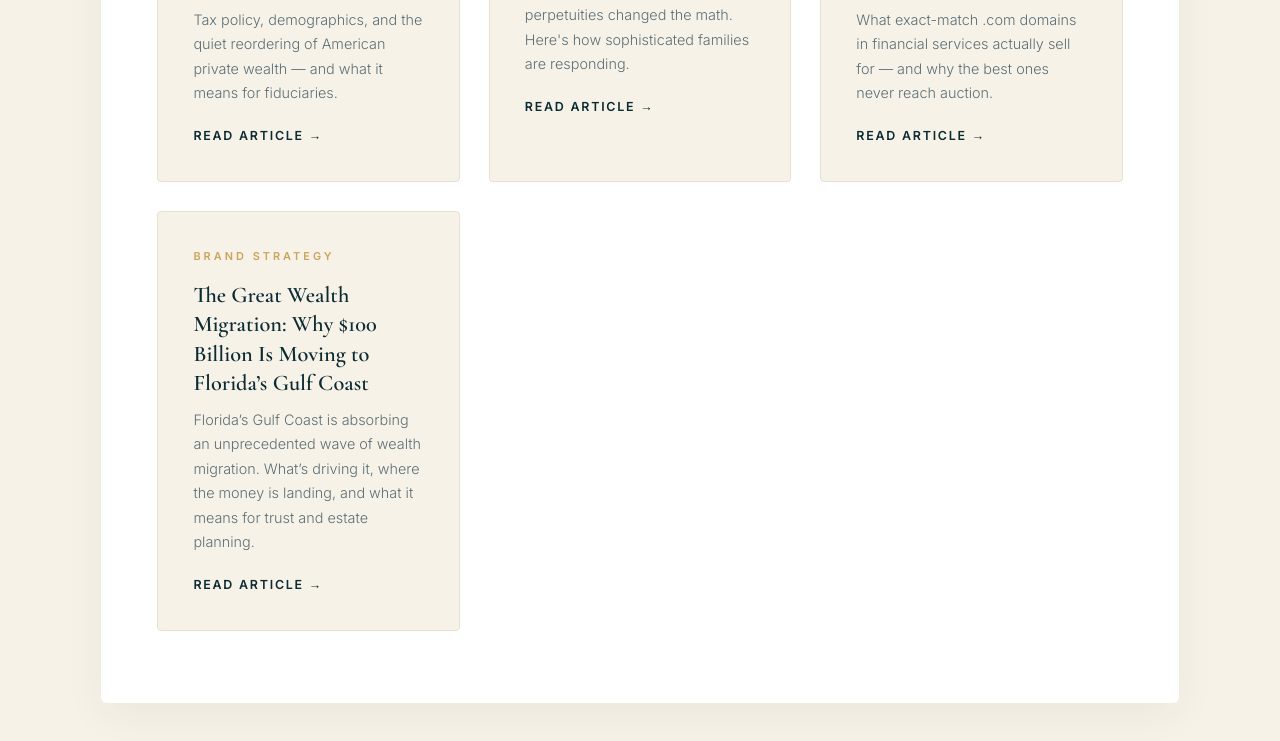
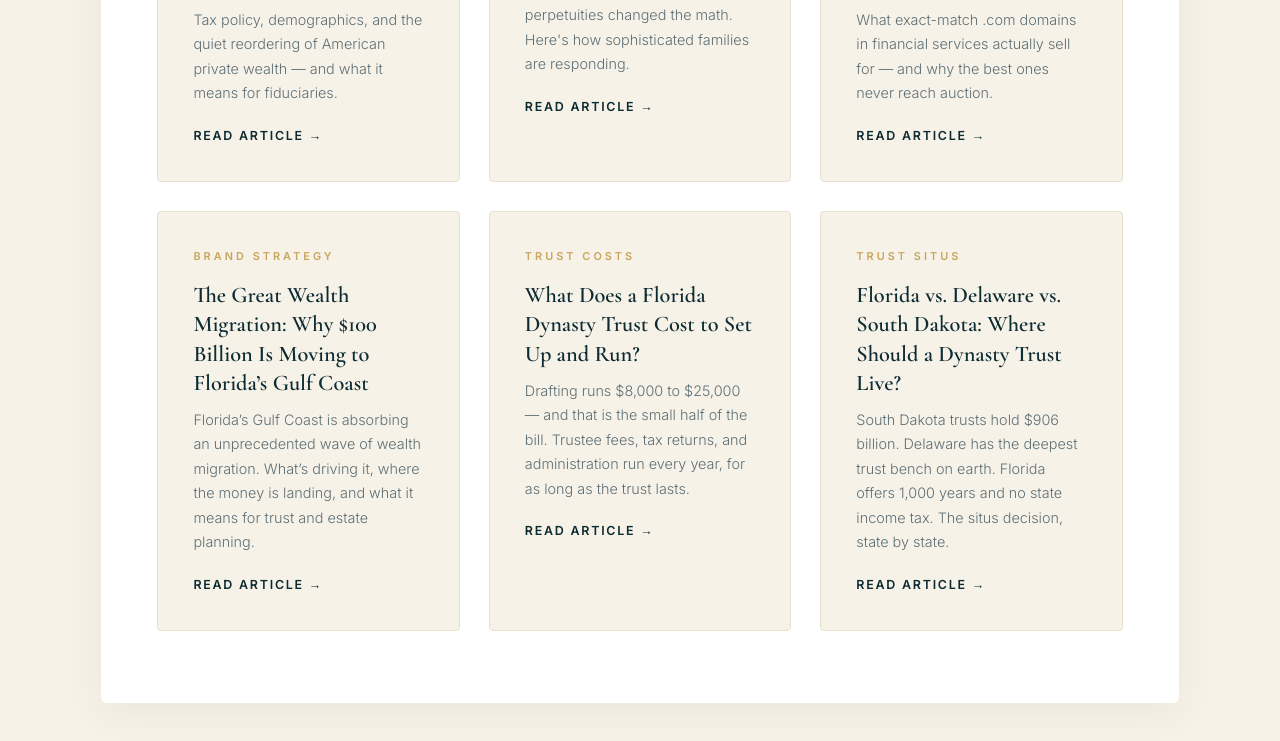
Before and after one commit to primedomaincapital/gulfshoretrust, a plain HTML site: page index.html in a window 1280 px wide. Shown: the part 3969-4710 px from the top of the page. Drawn offline with nearby package versions, Linux system fonts and the light colour scheme.

Commit message:
Add insights 6-7 cards to homepage

```diff
--- a/index.html
+++ b/index.html
@@ -146,6 +146,8 @@ footer .fn{font-family:'Cormorant Garamond',serif;font-size:1.1rem;letter-spacin
       <a class="acard" href="insights/article2.html"><div class="k">Trust Structures</div><h3>Why Dynasty Trusts Are Having a Moment</h3><p>Florida's 1,000-year rule against perpetuities changed the math. Here's how sophisticated families are responding.</p><div class="rd">Read article →</div></a>
       <a class="acard" href="insights/article3.html"><div class="k">Brand Strategy</div><h3>The Economics of a Category-Defining Domain</h3><p>What exact-match .com domains in financial services actually sell for — and why the best ones never reach auction.</p><div class="rd">Read article →</div></a>
     <a class="acard" href="insights/article4.html"><div class="k">Brand Strategy</div><h3>The Great Wealth Migration: Why $100 Billion Is Moving to Florida’s Gulf Coast</h3><p>Florida’s Gulf Coast is absorbing an unprecedented wave of wealth migration. What’s driving it, where the money is landing, and what it means for trust and estate planning.</p><div class="rd">Read article →</div></a>
+      <a class="acard" href="insights/article6.html"><div class="k">Trust Costs</div><h3>What Does a Florida Dynasty Trust Cost to Set Up and Run?</h3><p>Drafting runs $8,000 to $25,000 — and that is the small half of the bill. Trustee fees, tax returns, and administration run every year, for as long as the trust lasts.</p><div class="rd">Read article →</div></a>
+      <a class="acard" href="insights/article7.html"><div class="k">Trust Situs</div><h3>Florida vs. Delaware vs. South Dakota: Where Should a Dynasty Trust Live?</h3><p>South Dakota trusts hold $906 billion. Delaware has the deepest trust bench on earth. Florida offers 1,000 years and no state income tax. The situs decision, state by state.</p><div class="rd">Read article →</div></a>
     </div>
   </div>
 </section>
```
